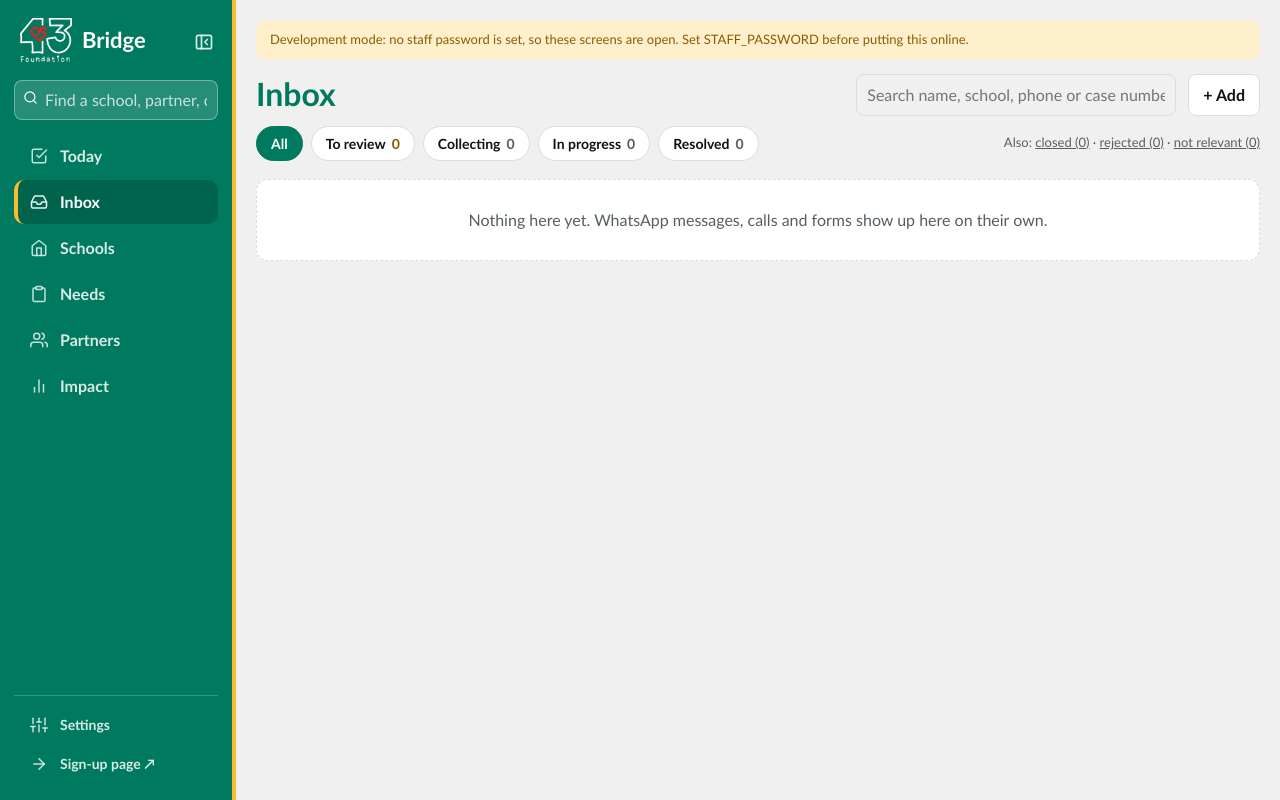
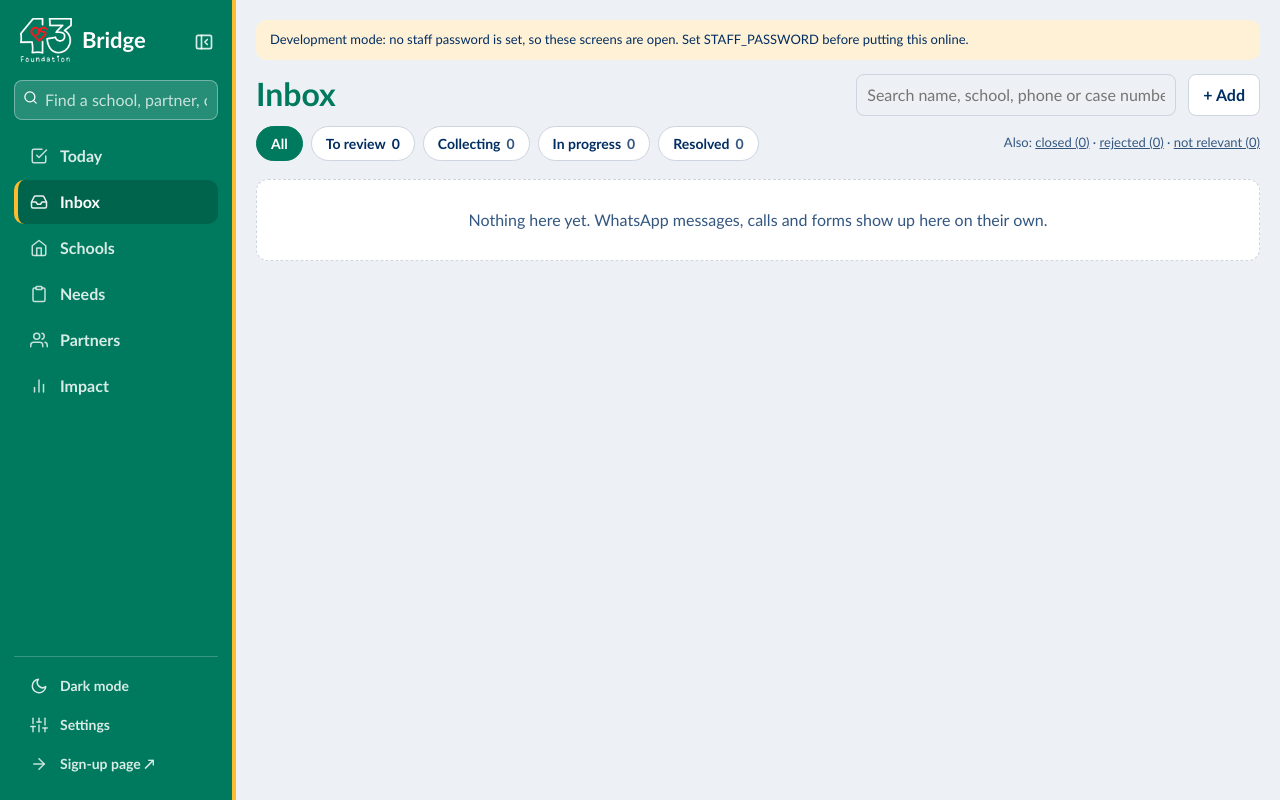
Before and after one commit to Vorobiy/bridge43, a FastAPI app: page / in a window 1280 px wide. Run offline with FastAPI, Linux system fonts and the light colour scheme; data that the repository does not hold is empty.

Commit message:
Light and dark mode in the PS43 brand colours
All colours now come from the brand book tints (green, yellow, navy,
red at 100/80/40/20%) in one shared file. A toggle in the sidebar and
on the sign-up page switches light or dark and is remembered; it
follows the device until someone picks. The logo always sits on
brand green, so it shows in both modes.

```diff
--- /dev/null
+++ b/app/static/theme.css
@@ -0,0 +1,66 @@
+/* PS43 Foundation colours (Brand Book v1.0). Every colour on the site comes from these tints.
+   Green  007A5E · 80% 33957E · 40% 99CABF · 20% CCE4DF
+   Yellow FDBB2F · 80% FDC959 · 40% FEE4AC · 20% FFF1D5
+   Navy   002D62 · 80% 335781 · 40% 99ABC0 · 20% CCD5E0
+   Red    CE1126 · 40% EBA0A8 · 20% F5CFD4
+   Light mode is navy ink on white; dark mode is white ink on navy. The sidebar and header stay brand green
+   in both, so the white PS43 logo is always on green and never disappears. */
+:root {
+  --green: #007A5E; --green-80: #33957E; --green-40: #99CABF; --green-20: #CCE4DF;
+  --yellow: #FDBB2F; --yellow-80: #FDC959; --yellow-40: #FEE4AC; --yellow-20: #FFF1D5;
+  --navy: #002D62; --navy-80: #335781; --navy-40: #99ABC0; --navy-20: #CCD5E0;
+  --red: #CE1126; --red-40: #EBA0A8; --red-20: #F5CFD4;
+
+  color-scheme: light;
+  --bg: color-mix(in srgb, var(--navy-20) 35%, #fff);
+  --panel: #fff;
+  --ink: var(--navy);
+  --muted: var(--navy-80);
+  --line: var(--navy-20);
+  --accent: var(--green);          /* links, titles, text in green */
+  --accent-soft: var(--green-20);
+  --warn: var(--navy);             /* text that sits on yellow */
+  --warn-soft: var(--yellow-20);
+  --bad: var(--red);
+  --bad-soft: var(--red-20);
+  --info-soft: var(--navy-20);
+}
+@media (prefers-color-scheme: dark) {
+  :root:not([data-theme="light"]) {
+    color-scheme: dark;
+    --bg: color-mix(in srgb, var(--navy) 72%, #000);
+    --panel: var(--navy);
+    --ink: #fff;
+    --muted: var(--navy-40);
+    --line: var(--navy-80);
+    --accent: var(--green-40);
+    --accent-soft: color-mix(in srgb, var(--green) 45%, var(--navy));
+    --warn: var(--yellow-80);
+    --warn-soft: color-mix(in srgb, var(--yellow) 22%, var(--navy));
+    --bad: var(--red-40);
+    --bad-soft: color-mix(in srgb, var(--red) 32%, var(--navy));
+    --info-soft: var(--navy-80);
+  }
+}
+:root[data-theme="dark"] {
+  color-scheme: dark;
+  --bg: color-mix(in srgb, var(--navy) 72%, #000);
+  --panel: var(--navy);
+  --ink: #fff;
+  --muted: var(--navy-40);
+  --line: var(--navy-80);
+  --accent: var(--green-40);
+  --accent-soft: color-mix(in srgb, var(--green) 45%, var(--navy));
+  --warn: var(--yellow-80);
+  --warn-soft: color-mix(in srgb, var(--yellow) 22%, var(--navy));
+  --bad: var(--red-40);
+  --bad-soft: color-mix(in srgb, var(--red) 32%, var(--navy));
+  --info-soft: var(--navy-80);
+}
+.theme-toggle .when-dark { display: none; }
+:root[data-theme="dark"] .theme-toggle .when-dark { display: flex; }
+:root[data-theme="dark"] .theme-toggle .when-light { display: none; }
+@media (prefers-color-scheme: dark) {
+  :root:not([data-theme="light"]) .theme-toggle .when-dark { display: flex; }
+  :root:not([data-theme="light"]) .theme-toggle .when-light { display: none; }
+}
--- a/app/templates/_ui.html
+++ b/app/templates/_ui.html
@@ -21,6 +21,8 @@
 {%- elif name == "map" %}<polygon points="1 6 1 22 8 18 16 22 23 18 23 2 16 6 8 2 1 6"/><line x1="8" y1="2" x2="8" y2="18"/><line x1="16" y1="6" x2="16" y2="22"/>
 {%- elif name == "list" %}<line x1="8" y1="6" x2="21" y2="6"/><line x1="8" y1="12" x2="21" y2="12"/><line x1="8" y1="18" x2="21" y2="18"/><line x1="3" y1="6" x2="3.01" y2="6"/><line x1="3" y1="12" x2="3.01" y2="12"/><line x1="3" y1="18" x2="3.01" y2="18"/>
 {%- elif name == "grid" %}<rect x="3" y="3" width="7" height="7"/><rect x="14" y="3" width="7" height="7"/><rect x="14" y="14" width="7" height="7"/><rect x="3" y="14" width="7" height="7"/>
+{%- elif name == "moon" %}<path d="M21 12.8A9 9 0 1 1 11.2 3a7 7 0 0 0 9.8 9.8z"/>
+{%- elif name == "sun" %}<circle cx="12" cy="12" r="4"/><path d="M12 2v2M12 20v2M4.9 4.9l1.4 1.4M17.7 17.7l1.4 1.4M2 12h2M20 12h2M4.9 19.1l1.4-1.4M17.7 6.3l1.4-1.4"/>
 {%- elif name == "collapse" %}<rect x="3" y="4" width="18" height="16" rx="2"/><line x1="9" y1="4" x2="9" y2="20"/><polyline points="16 9 13 12 16 15"/>
 {%- elif name == "arrow" %}<line x1="5" y1="12" x2="19" y2="12"/><polyline points="12 5 19 12 12 19"/>
 {%- elif name == "yes" %}<polyline points="20 6 9 17 4 12"/>
--- a/app/templates/base.html
+++ b/app/templates/base.html
@@ -4,27 +4,17 @@
 <head>
 <meta charset="utf-8">
 <meta name="viewport" content="width=device-width, initial-scale=1">
-<script>try { if (localStorage.getItem("nav") === "small") document.documentElement.classList.add("nav-small"); } catch (e) {}</script>
+<script>try { if (localStorage.getItem("nav") === "small") document.documentElement.classList.add("nav-small"); const th = localStorage.getItem("theme"); if (th === "light" || th === "dark") document.documentElement.dataset.theme = th; } catch (e) {}</script>
 <title>{% block title %}Bridge43{% endblock %} · PS43 Bridge</title>
 <link rel="icon" type="image/png" href="/static/brand/favicon.png">
+<link rel="stylesheet" href="/static/theme.css">
 {% block head %}{% endblock %}
 <style>
 /* PS43 Foundation brand (Brand Book v1.0): green 007A5E, yellow FDBB2F, navy 002D62, red CE1126.
    Text and titles in Calibri (Carlito, its free twin, is bundled for devices without Calibri): easy to read. */
 @font-face { font-family: "Carlito"; font-weight: 400; font-display: swap; src: local("Calibri"), url("/static/fonts/Carlito-Regular.woff2") format("woff2"); }
 @font-face { font-family: "Carlito"; font-weight: 700; font-display: swap; src: local("Calibri Bold"), local("Calibri-Bold"), url("/static/fonts/Carlito-Bold.woff2") format("woff2"); }
-:root {
-  --green: #007A5E; --yellow: #FDBB2F; --navy: #002D62; --red: #CE1126;
-  --display: Calibri, Carlito, "Segoe UI", Arial, sans-serif; --text: Calibri, Carlito, "Segoe UI", Arial, sans-serif;
-  --bg: #f0f0f0; --panel: #ffffff; --ink: #111111; --muted: #55605b; --line: #d9dddb;
-  --accent: #007A5E; --accent-soft: #dff0eb; --warn: #8a5a00; --warn-soft: #fff0cc;
-  --bad: #CE1126; --bad-soft: #fbe2e5; --info-soft: #e3e9f1; --radius: 10px;
-}
-@media (prefers-color-scheme: dark) {
-  :root { --bg:#0b1626; --panel:#11213a; --ink:#eef1f4; --muted:#a6b1c0; --line:#24364f;
-          --accent:#3cc59d; --accent-soft:#123a35; --warn:#FDBB2F; --warn-soft:#3a3014;
-          --bad:#ff5a6e; --bad-soft:#3d1a22; --info-soft:#162b48; }
-}
+:root { --display: Calibri, Carlito, "Segoe UI", Arial, sans-serif; --text: Calibri, Carlito, "Segoe UI", Arial, sans-serif; --radius: 10px; }
 * { box-sizing: border-box; }
 body { margin: 0; font: 16px/1.5 var(--text); background: var(--bg); color: var(--ink); }
 a { color: var(--accent); }
@@ -49,6 +39,7 @@ main { max-width: 1280px; margin: 0 auto; padding: 20px; }
   .nav-small .sidenav form.search input::placeholder { color: transparent; }
   .nav-small .sidenav form.search .ic { left: 14px; pointer-events: none; }
   .nav-small .sidenav .foot { width: 100%; }
+  .nav-small .theme-toggle { justify-content: center; padding: 10px; border-left: 0; }
 }
 @media (max-width: 900px) { .nav-toggle { display: none; } }
 /* side navigation */
@@ -69,7 +60,10 @@ main { max-width: 1280px; margin: 0 auto; padding: 20px; }
 .sidenav nav a:hover { background: rgba(255,255,255,.10); color: #fff; }
 .sidenav nav a.on { background: rgba(0,0,0,.18); color: #fff; border-left-color: var(--yellow); }
 .sidenav .foot { margin-top: auto; border-top: 1px solid rgba(255,255,255,.22); padding-top: 10px; }
-.sidenav .foot a { font-size: 14px; font-weight: 600; padding: 8px 12px; }
+.sidenav .foot a, .theme-toggle { font-size: 14px; font-weight: 600; padding: 8px 12px; }
+.theme-toggle { display: flex; width: 100%; background: transparent; border: 0; border-left: 4px solid transparent; border-radius: 10px; color: rgba(255,255,255,.85); cursor: pointer; text-align: left; font-family: inherit; }
+.theme-toggle > span { display: flex; align-items: center; gap: 12px; }
+.theme-toggle:hover { background: rgba(255,255,255,.10); color: #fff; }
 .shell > main { width: 100%; box-sizing: border-box; }
 @media (max-width: 900px) {
   .shell { display: block; }
@@ -81,7 +75,7 @@ main { max-width: 1280px; margin: 0 auto; padding: 20px; }
   .sidenav nav a { padding: 6px 10px; font-size: 14.5px; white-space: nowrap; border-left: 0; border-bottom: 3px solid transparent; border-radius: 6px 6px 0 0; }
   .sidenav nav a.on { border-bottom-color: var(--yellow); background: transparent; }
   .sidenav .foot { display: flex; order: 2; margin: 0; padding: 0; border: 0; flex: 0 0 auto; overflow: visible; }
-  .sidenav .foot a { padding: 6px; border: 0; } .sidenav .foot .lbl, .sidenav .foot a[href="/join"] { display: none; }
+  .sidenav .foot a, .theme-toggle { padding: 6px; border: 0; width: auto; } .sidenav .foot .lbl, .sidenav .foot a[href="/join"] { display: none; }
 }
 
 h1 { font-family: var(--display); font-weight: 700; font-size: 32px; line-height: 1.15; letter-spacing: 0; color: var(--accent); margin: 6px 0 14px; }
@@ -114,7 +108,7 @@ h3 { font-size: 15px; margin: 18px 0 6px; color: var(--ink); font-weight: 700; }
 .b-matched, .b-single, .b-combined, .b-fair, .b-Verified { background: var(--accent-soft); color: var(--accent); }
 .b-in_progress, .b-partial, .b-low, .b-related { background: var(--warn-soft); color: var(--warn); }
 .b-delivered, .b-covered { background: var(--accent-soft); color: var(--accent); }
-.b-checked, .b-Trusted { background: var(--accent); color: #fff; }
+.b-checked, .b-Trusted { background: var(--green); color: #fff; }
 .b-cancelled { background: var(--bad-soft); color: var(--bad); }
 .kpis { display: grid; grid-template-columns: repeat(auto-fill, minmax(140px, 1fr)); gap: 10px; margin-bottom: 16px; }
 .kpis > div { background: var(--panel); border: 1px solid var(--line); border-radius: var(--radius); padding: 10px 14px; }
@@ -128,7 +122,7 @@ h3 { font-size: 15px; margin: 18px 0 6px; color: var(--ink); font-weight: 700; }
 .card a.title:hover { color: var(--accent); }
 .pill { display: inline-block; font-size: 12px; padding: 1px 8px; border-radius: 999px; border: 1px solid var(--line); margin: 2px 2px 0 0; }
 .meter { height: 6px; border-radius: 3px; background: var(--line); overflow: hidden; }
-.meter > i { display: block; height: 100%; background: var(--accent); }
+.meter > i { display: block; height: 100%; background: var(--green); }
 .q-act_now { --q: var(--red); --qt: #fff; } .q-prepare_first { --q: var(--yellow); --qt: #111; }
 .q-quick_wins { --q: var(--green); --qt: #fff; } .q-monitor { --q: var(--navy); --qt: #fff; }
 .q-safety_hold { --q: #111; --qt: #fff; }
@@ -240,7 +234,7 @@ label { display: block; font-weight: 600; font-size: 13px; margin: 10px 0 4px; }
 .row { display: flex; gap: 12px; flex-wrap: wrap; } .row > * { flex: 1 1 200px; }
 details > summary { cursor: pointer; font-weight: 600; margin: 8px 0; }
 .cite { display:inline-block; font-size: 11px; font-weight: 700; padding: 0 5px; margin-left: 3px; border-radius: 5px; background: var(--info-soft); color: var(--accent); text-decoration: none; vertical-align: 1px; }
-.cite:hover { background: var(--accent); color: #fff; }
+.cite:hover { background: var(--green); color: #fff; }
 </style>
 </head>
 <body>
@@ -251,7 +245,7 @@ details > summary { cursor: pointer; font-weight: 600; margin: 8px 0; }
   {% set here = request.url.path %}
   <form class="search" method="get" action="/search" role="search">{{ ui.icon("search", 15) }}<input type="text" name="q" value="{{ request.query_params.get('q', '') if here.startswith('/search') else '' }}" placeholder="Find a school, partner, case…" aria-label="Search"></form>
   <nav aria-label="Main"><a href="/today" class="{{ 'on' if here.startswith('/today') }}" title="Today">{{ ui.icon("today") }}<span class="lbl">Today</span></a><a href="/" class="{{ 'on' if here == '/' or here.startswith('/threads') or here.startswith('/intake') }}" title="Inbox">{{ ui.icon("inbox") }}<span class="lbl">Inbox</span></a><a href="/dashboard" class="{{ 'on' if here.startswith('/dashboard') }}" title="Schools">{{ ui.icon("school") }}<span class="lbl">Schools</span></a><a href="/tickets" class="{{ 'on' if here.startswith('/tickets') or here.startswith('/matches') }}" title="Needs">{{ ui.icon("needs") }}<span class="lbl">Needs</span></a><a href="/partners" class="{{ 'on' if here.startswith('/partners') }}" title="Partners">{{ ui.icon("partners") }}<span class="lbl">Partners</span></a><a href="/impact" class="{{ 'on' if here.startswith('/impact') }}" title="Impact">{{ ui.icon("impact") }}<span class="lbl">Impact</span></a></nav>
-  <nav class="foot" aria-label="More"><a href="/settings" class="{{ 'on' if here.startswith('/settings') }}" title="Settings">{{ ui.icon("settings") }}<span class="lbl">Settings</span></a><a href="/join" target="_blank" title="Sign-up page">{{ ui.icon("arrow") }}<span class="lbl">Sign-up page ↗</span></a></nav>
+  <nav class="foot" aria-label="More"><button type="button" class="theme-toggle" id="themetoggle" title="Switch light or dark"><span class="when-light">{{ ui.icon("moon") }}<span class="lbl">Dark mode</span></span><span class="when-dark">{{ ui.icon("sun") }}<span class="lbl">Light mode</span></span></button><a href="/settings" class="{{ 'on' if here.startswith('/settings') }}" title="Settings">{{ ui.icon("settings") }}<span class="lbl">Settings</span></a><a href="/join" target="_blank" title="Sign-up page">{{ ui.icon("arrow") }}<span class="lbl">Sign-up page ↗</span></a></nav>
 </aside>
 <main>
 {% if demo_data %}<div class="flash small" style="background:var(--info-soft)"><strong>Demo data.</strong> Every school, person and partner shown here is made up, to show how PS43 would use Bridge.</div>
@@ -270,6 +264,12 @@ details > summary { cursor: pointer; font-weight: 600; margin: 8px 0; }
   }
   if (btn) { set(root.classList.contains("nav-small")); btn.addEventListener("click", () => set(!root.classList.contains("nav-small"))); }
   // in the small menu, the search icon opens the menu and puts the cursor in the box
+  const tt = document.getElementById("themetoggle");
+  if (tt) tt.addEventListener("click", () => {
+    const dark = root.dataset.theme ? root.dataset.theme === "dark" : matchMedia("(prefers-color-scheme: dark)").matches;
+    root.dataset.theme = dark ? "light" : "dark";
+    try { localStorage.setItem("theme", root.dataset.theme); } catch (e) {}
+  });
   const q = document.querySelector(".sidenav form.search input");
   if (q) q.addEventListener("focus", () => { if (root.classList.contains("nav-small") && window.innerWidth > 900) set(false); });
 })();
--- a/app/templates/inbox.html
+++ b/app/templates/inbox.html
@@ -22,7 +22,7 @@
   background: var(--panel); border: 1px solid var(--line); border-radius: 12px; text-decoration: none; color: var(--ink); }
 .conv:hover { border-color: var(--green); }
 .conv .dot { width: 10px; height: 10px; border-radius: 50%; background: var(--line); }
-.conv.s-draft_ready .dot { background: var(--yellow); } .conv.s-open .dot { background: #5b8def; }
+.conv.s-draft_ready .dot { background: var(--yellow); } .conv.s-open .dot { background: var(--navy-40); }
 .conv.s-approved .dot { background: var(--green); } .conv.s-resolved .dot { background: var(--navy); box-shadow: 0 0 0 2px var(--green); } .conv.s-closed .dot, .conv.s-rejected .dot { background: var(--muted); }
 .conv .who { font-weight: 700; font-size: 17px; line-height: 1.25; }
 .conv .what { color: var(--ink); opacity: .85; font-size: 15px; margin-top: 1px; }
```
Also changed, not shown: app/templates/join.html (+14 -5 lines).
